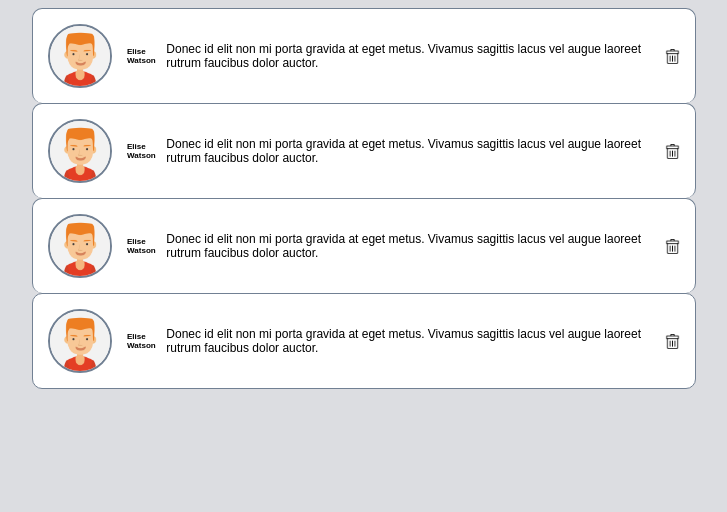
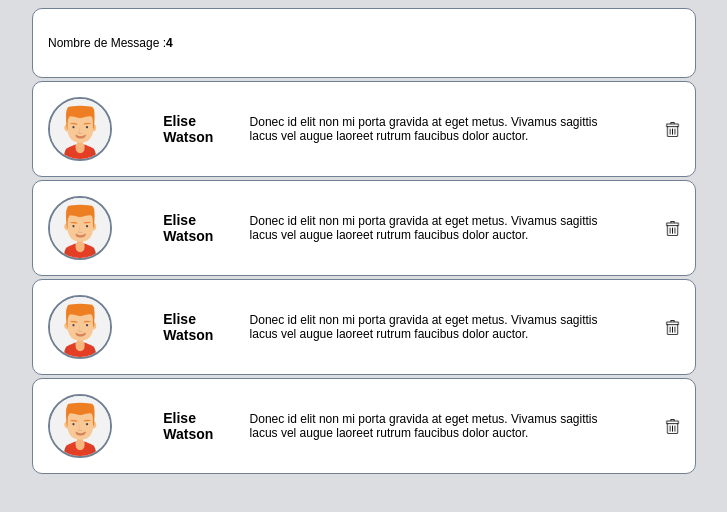
Before and after one commit to Mika312/Mymails, a plain HTML site: page index.html in a window 1280 px wide. Shown: the whole page, without its empty margins (276-1003 px from the left). Drawn offline with Linux system fonts and the light colour scheme; a web font is replaced by a local one.

Commit message:
modif CSS + script.js  + Mise en place compteur + Mise en place Poubelle

```diff
--- a/index.html
+++ b/index.html
@@ -7,9 +7,16 @@
     <link rel="stylesheet" href="style.css">
     <link href="https://fonts.googleapis.com/css?family=B612+Mono&display=swap" rel="stylesheet"></head>
 <body>
+    <div class='header'>
+        <span>Nombre de Message :</span><p id="count">0</p  >
+    </div>
+
     <div class='row'>
         <img class="avatar" src="avatar-1.jpg">
-        <h6>Elise Watson</h6>
+        <div>
+        <h6>Elise</h6>
+        <h6>Watson</h6>
+        </div>
         <p>Donec id elit non mi porta gravida at eget metus. Vivamus sagittis lacus vel augue laoreet rutrum faucibus dolor auctor.
         </p>
         <img class="trash" src="trash.png" alt="">
@@ -17,7 +24,10 @@
 
     <div class='row'>
         <img class="avatar" src="avatar-1.jpg">
-        <h6>Elise Watson</h6>
+        <div>
+        <h6>Elise</h6>
+        <h6>Watson</h6>
+        </div>
         <p>Donec id elit non mi porta gravida at eget metus. Vivamus sagittis lacus vel augue laoreet rutrum faucibus dolor auctor.
         </p>
         <img class="trash" src="trash.png" alt="">
@@ -25,7 +35,10 @@
 
     <div class='row'>
         <img class="avatar" src="avatar-1.jpg">
-        <h6>Elise Watson</h6>
+        <div>
+        <h6>Elise</h6>
+        <h6>Watson</h6>
+        </div>
         <p>Donec id elit non mi porta gravida at eget metus. Vivamus sagittis lacus vel augue laoreet rutrum faucibus dolor auctor.
         </p>
         <img class="trash" src="trash.png" alt="">
@@ -33,10 +46,14 @@
 
      <div class="row last-row">
         <img class="avatar" src="avatar-1.jpg">
-        <h6>Elise Watson</h6>
+        <div>
+        <h6>Elise</h6>
+        <h6>Watson</h6>
+        </div>
         <p>Donec id elit non mi porta gravida at eget metus. Vivamus sagittis lacus vel augue laoreet rutrum faucibus dolor auctor.
         </p>
         <img class="trash" src="trash.png" alt="">
     </div>
+    <script src="script.js"></script>
 </body>
 </html>
--- /dev/null
+++ b/script.js
@@ -0,0 +1,25 @@
+
+// Récupération avec DOM du nombre total des balises html qui font référence aux messages
+// MàJ partie HTML compteur avec le nombre total de messages.
+
+document.getElementById('count').textContent=document.getElementsByClassName('row').length
+
+
+// Ecoute du signal pour chaque picto poubelle.
+for (var i = 0; i < document.getElementsByClassName('trash').length; i++) {
+
+    document.getElementsByClassName('trash')[i].addEventListener("click",function() {
+
+     //Verification ecoute du signal.
+     console.log("<== CLICK ==>");
+
+     // Ciblez l’élément HTML parent qui représente l’ensemble des informations du message.
+     // Supprimez cet élément.
+     this.parentNode.remove()
+
+     // MàJ du compteur.
+     document.getElementById('count').textContent=document.getElementsByClassName('row').length
+
+      });
+
+}
--- a/style.css
+++ b/style.css
@@ -6,30 +6,34 @@ body {
     flex-direction: column;
     align-items:center;
 }
-  }
 
-  h6 {
+p {
+    width: 60%;
+}
+
+h6 {
     font-size: 14px;
     margin: 0px;
   }
 
-  .trash {
+#count {
+    font-weight : bold
+}
+
+.trash {
     width : 15px;
   }
 
-  .avatar {
+.avatar {
     width: 60px;
     border-radius: 50%;
     margin-right: 15px;
     border: 2px solid #718093;
   }
 
-  .row {
-    border-top: 1px solid #718093 ;
-    border-right: 1px solid #718093;
-    border-left: 1px solid #718093;
+.header {
+    border: 1px solid #718093;
     border-radius: 10px;
-    ;
     background-color: #FFFFFF;
     width : 50%;
     display: flex;
@@ -37,6 +41,18 @@ body {
     padding: 15px;
   }
 
-  .last-row {
+.row {
+    border: 1px solid #718093;
+    margin-top: 3px;
+    border-radius: 10px;
+    background-color: #FFFFFF;
+    width : 50%;
+    display: flex;
+    align-items:center;
+    padding: 15px;
+    justify-content: space-between;
+  }
+
+.last-row {
     border-bottom: 1px solid #718093;
   }
```
